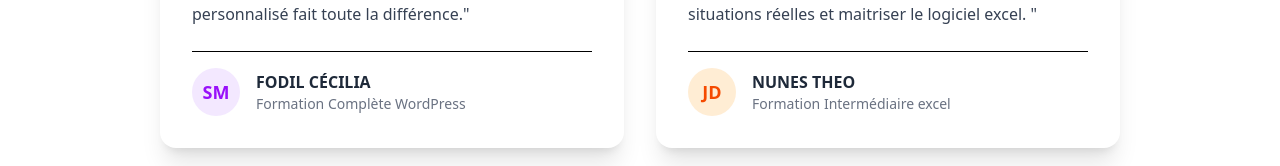
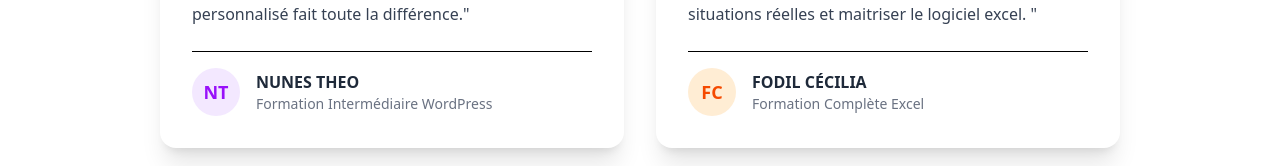
Before and after one commit to younesbennaceur/THDS-Learning, a React (Vite) app: page /avis in a window 1280 px wide. Shown: the part 465-631 px from the top of the page. Built offline with nearby package versions, Linux system fonts and the light colour scheme.

Commit message:
avis update

```diff
--- a/src/pages/Avis.jsx
+++ b/src/pages/Avis.jsx
@@ -48,11 +48,12 @@ export default function AvisClients() {
 
             <div className="flex items-center border-t pt-4">
               <div className="w-12 h-12 bg-purple-100 rounded-full flex items-center justify-center text-purple-600 font-bold text-lg">
-                SM
+                NT
               </div>
-              <div className="ml-4">
-                <p className="font-semibold text-gray-800">FODIL CÉCILIA</p>
-                <p className="text-sm text-gray-500">Formation Complète WordPress</p>
+               <div className="ml-4">
+                <p className="font-semibold text-gray-800">NUNES THEO</p>
+                <p className="text-sm text-gray-500">Formation Intermédiaire WordPress</p>
+
               </div>
             </div>
           </div>
@@ -73,11 +74,12 @@ export default function AvisClients() {
 
             <div className="flex items-center border-t pt-4">
               <div className="w-12 h-12 bg-orange-100 rounded-full flex items-center justify-center text-orange-600 font-bold text-lg">
-                JD
+                FC
               </div>
+
               <div className="ml-4">
-                <p className="font-semibold text-gray-800">NUNES THEO</p>
-                <p className="text-sm text-gray-500">Formation Intermédiaire excel</p>
+                <p className="font-semibold text-gray-800">FODIL CÉCILIA</p>
+                <p className="text-sm text-gray-500">Formation Complète Excel</p>
               </div>
             </div>
           </div>
```
